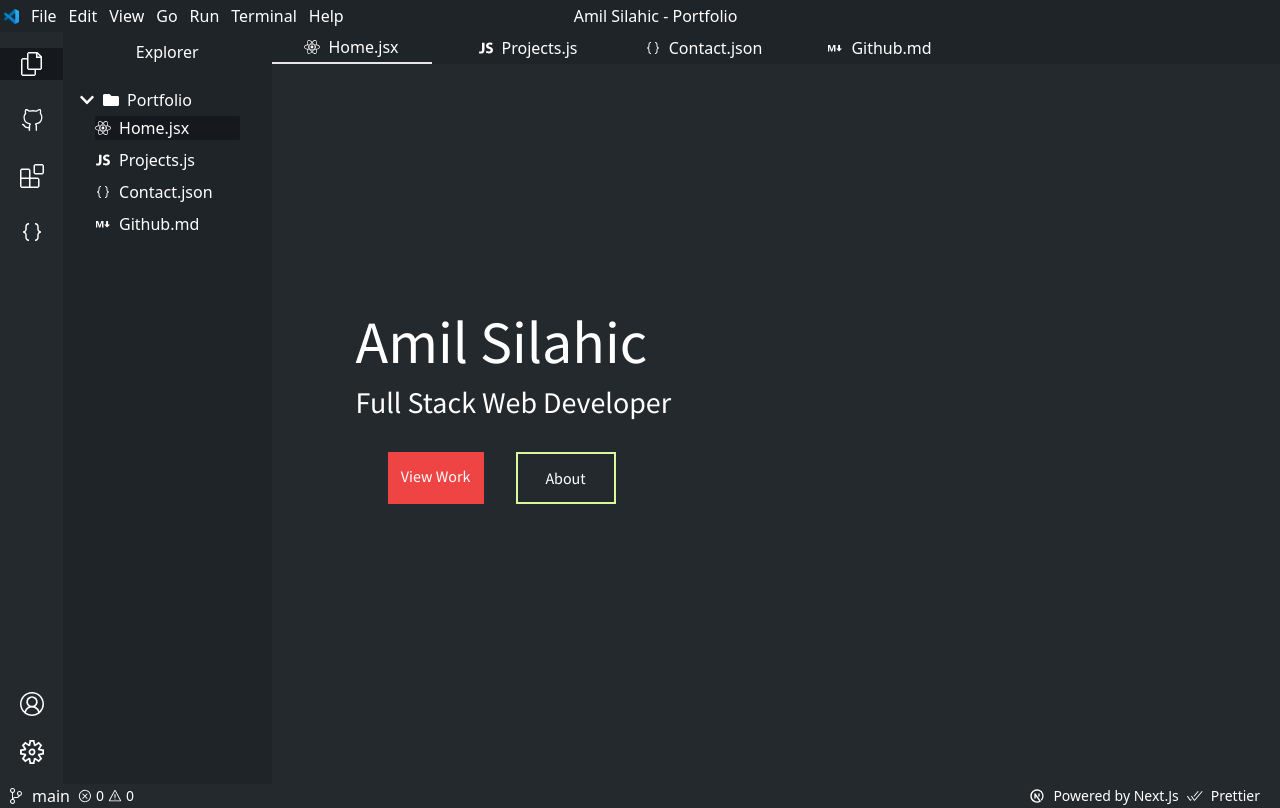
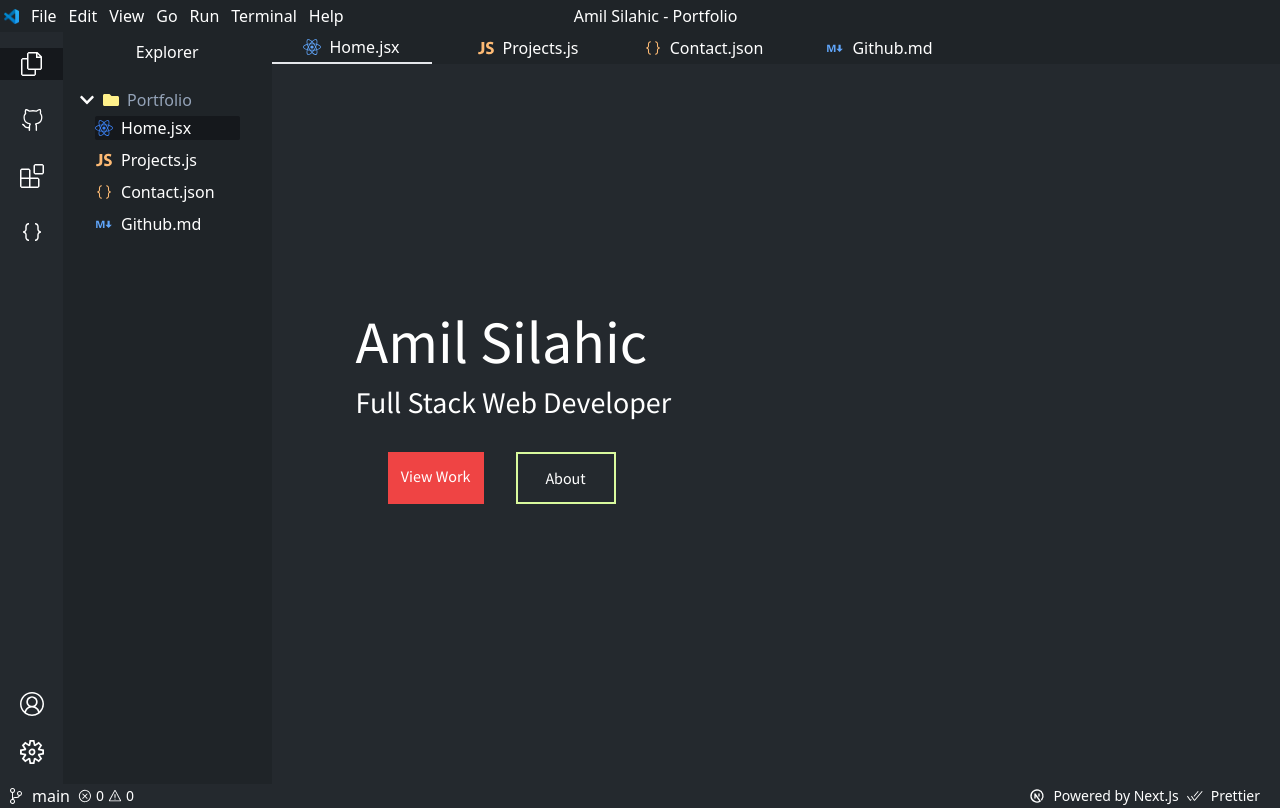
Before and after one commit to SilahicAmil/nextjs-updated-portfolio, a Next.js app: page / in a window 1280 px wide. Built offline with nearby package versions, Linux system fonts and the light colour scheme.

Commit message:
adding more colors

```diff
--- a/components/Navigation/ActionsNav.js
+++ b/components/Navigation/ActionsNav.js
@@ -43,9 +43,9 @@ const ActionsNav = ({}) => {
           <div
             className={`${
               router.pathname === "/contact" ? "bg-higlighted" : null
-            } flex items-center h-8 justify-center`}
+            } flex items-center h-8 justify-center `}
           >
-            <VscJson className="text-2xl" />
+            <VscJson className="text-2xl " />
           </div>
         </Link>
       </div>
--- a/components/Navigation/FilesNav.js
+++ b/components/Navigation/FilesNav.js
@@ -17,7 +17,7 @@ const FilesNav = () => {
                 router.pathname === "/" ? "lg:border-b-2" : null
               } flex h-8 items-center p2 gap-2 w-40 justify-center`}
             >
-              <FaReact />
+              <FaReact className="text-lg text-blue-400" />
               Home.jsx
             </div>
           </Link>
@@ -27,7 +27,7 @@ const FilesNav = () => {
                 router.pathname === "/projects" ? "lg:border-b-2" : null
               } flex h-8 items-center p2 gap-2 w-40 justify-center`}
             >
-              <IoLogoJavascript />
+              <IoLogoJavascript className="text-lg text-orange-300" />
               Projects.js
             </div>
           </Link>
@@ -37,12 +37,12 @@ const FilesNav = () => {
                 router.pathname === "/contact" ? "lg:border-b-2" : null
               } flex h-8 items-center p-2 gap-2 w-40 justify-center`}
             >
-              <VscJson />
+              <VscJson className="text-lg text-orange-300" />
               Contact.json
             </div>
           </Link>
           <div className="flex h-8 items-center p-2 gap-2 w-40 justify-center">
-            <VscMarkdown />
+            <VscMarkdown className="text-lg text-blue-400" />
             Github.md
           </div>
         </div>
--- a/components/Navigation/Navigation.js
+++ b/components/Navigation/Navigation.js
@@ -33,8 +33,8 @@ const Navigation = ({ children }) => {
                   <FaChevronRight
                     className={`${!showFiles ? "rotate-90" : null}`}
                   />
-                  <FaFolder />
-                  <p>Portfolio</p>
+                  <FaFolder className="text-md text-yellow-200" />
+                  <p className="text-md text-slate-400">Portfolio</p>
                 </label>
                 {!showFiles ? (
                   <div className="px-4 py-1 gap-2 flex flex-col ">
@@ -46,7 +46,7 @@ const Navigation = ({ children }) => {
                             : null
                         } flex items-center gap-2 `}
                       >
-                        <FaReact />
+                        <FaReact className="text-lg text-blue-500" />
                         Home.jsx
                       </li>
                     </Link>
@@ -58,7 +58,7 @@ const Navigation = ({ children }) => {
                             : null
                         } flex items-center gap-2`}
                       >
-                        <IoLogoJavascript />
+                        <IoLogoJavascript className="text-orange-300 text-lg" />
                         Projects.js
                       </li>
                     </Link>
@@ -70,12 +70,12 @@ const Navigation = ({ children }) => {
                             : null
                         } flex items-center  gap-2`}
                       >
-                        <VscJson />
+                        <VscJson className="text-orange-300 text-lg" />
                         Contact.json
                       </li>
                     </Link>
                     <li className="flex items-center gap-2">
-                      <VscMarkdown />
+                      <VscMarkdown className="text-lg text-blue-400" />
                       Github.md
                     </li>
                   </div>
```
